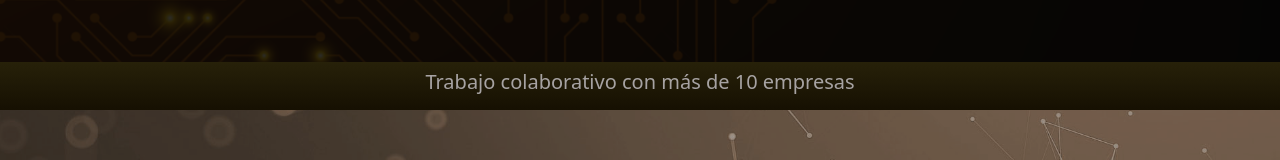
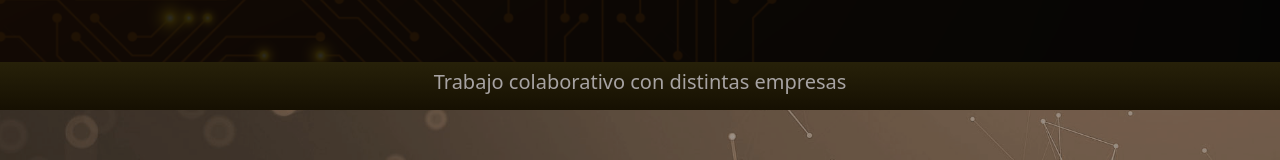
Before and after one commit to Sebaaa14/dgt, a React (Create React App) app: page /inicio in a window 1280 px wide. Shown: the part 525-685 px from the top of the page. Built offline with nearby package versions, Linux system fonts and the light colour scheme.

Commit message:
cambio menor en texto 10 empresas

```diff
--- a/src/pages/inicio.js
+++ b/src/pages/inicio.js
@@ -13,7 +13,7 @@ const Inicio = () => {
         </Col>
       </Row>
       <Row className="espacio d-flex align-items-center justify-content-center text-center">
-        <h5>Trabajo colaborativo con más de 10 empresas</h5>
+        <h5>Trabajo colaborativo con distintas empresas</h5>
       </Row>
 
       <Row className="section section-2 align-items-center text-center py-5">
```
